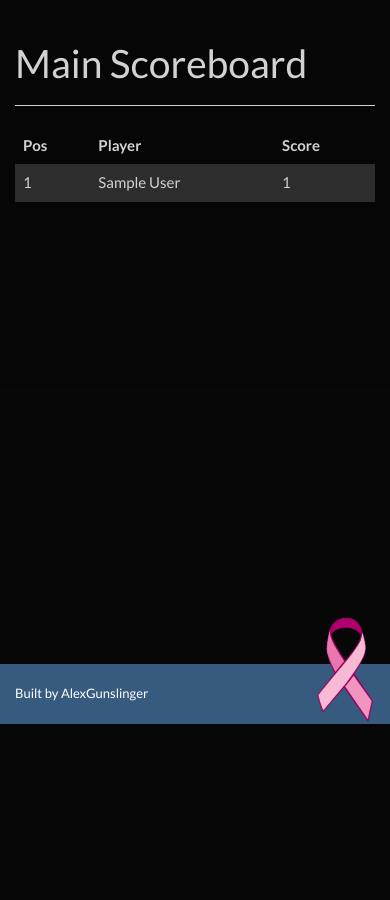
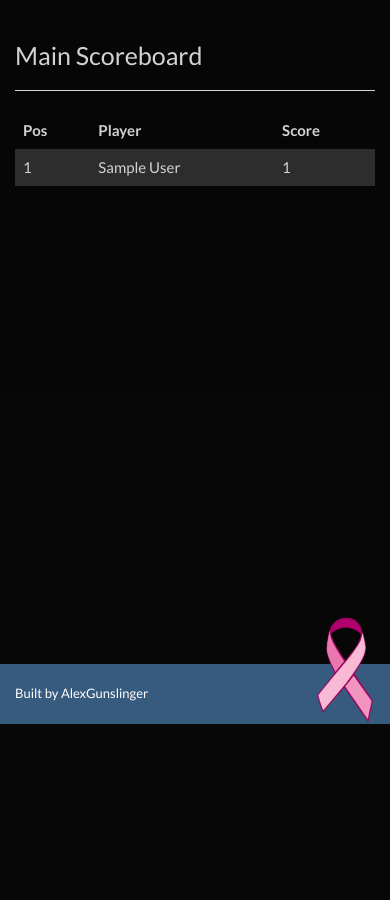
Before and after one commit to AlexGunslinger/retrovg-contest, a Rails app: page / in a window 390 px wide. Shown: the part 120-1020 px from the top of the page. Run offline with Rails 7, Linux system fonts and the light colour scheme; tables that the repository leaves empty hold one stand-in row (values such as "Sample post"); style sheets or scripts are compiled from the project's sources; some libraries are stand-ins or nearby versions.

Commit message:
Smaller titles (h1) for mobile.

```diff
--- a/app/assets/stylesheets/home.css.scss
+++ b/app/assets/stylesheets/home.css.scss
@@ -4,6 +4,15 @@
   border-bottom: 1px solid;
 }
 
+h1 {
+  font-size: 30px;
+}
+
+@media screen and (max-width: 767px) {
+  h1 {
+    font-size: 25px;
+  }
+}
 
 @media screen and (min-width: 767px) {
   body .back-container {
```
